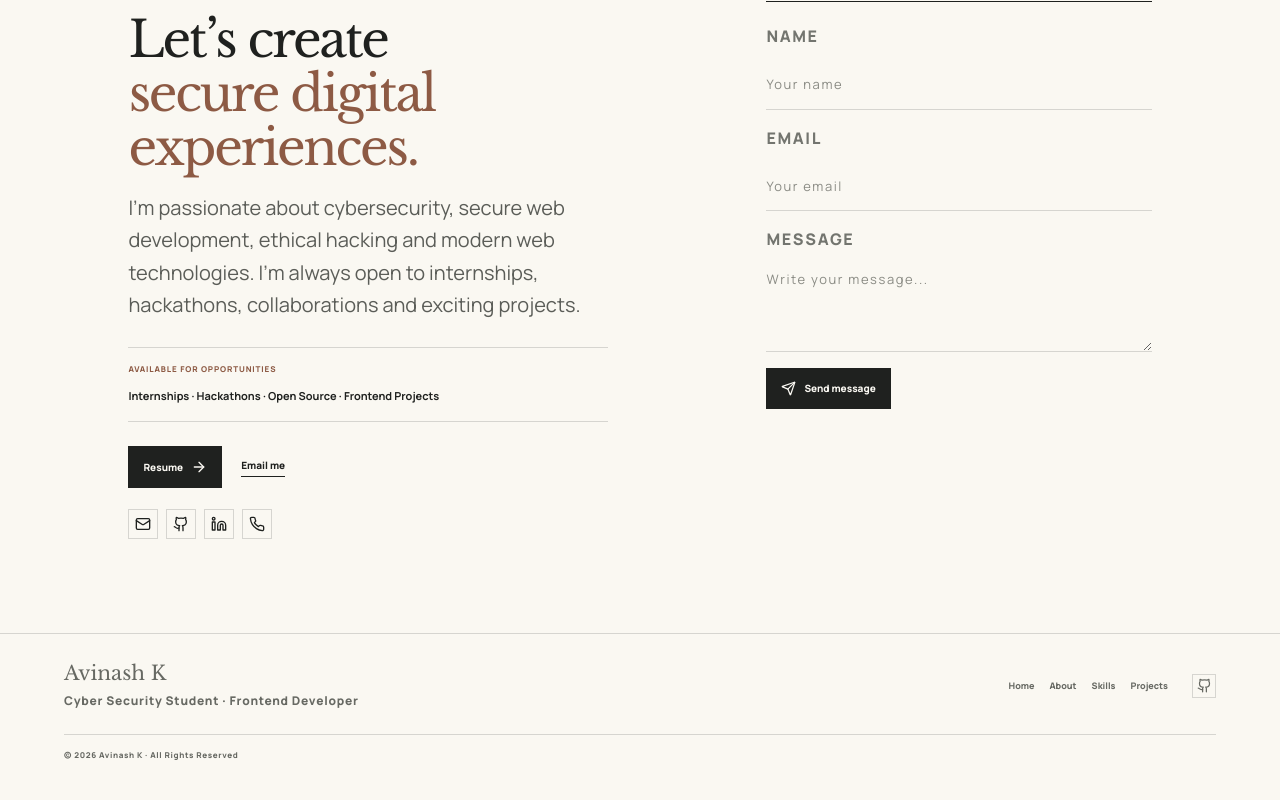
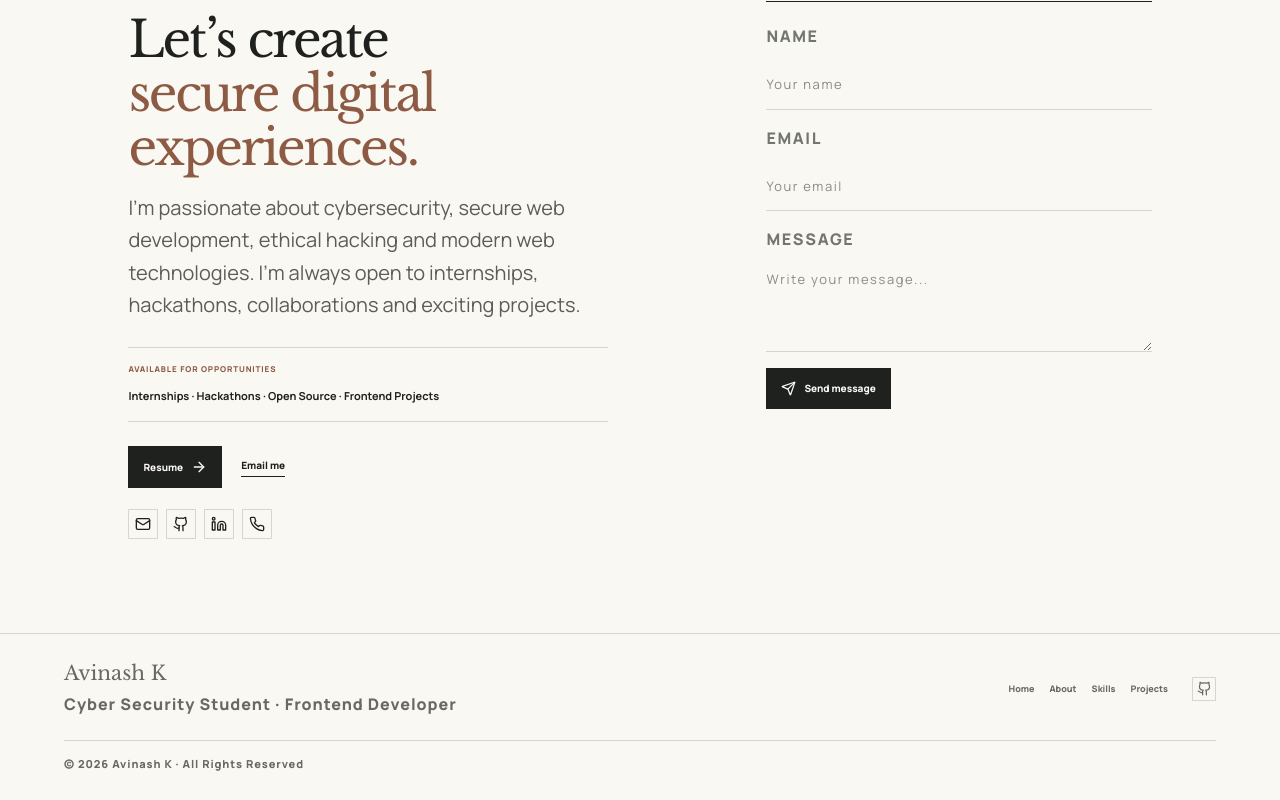
Before and after one commit to avinashk08408/Avinash-portfolio, a React (Vite) app: page / in a window 1280 px wide. Shown: the part 7715-8515 px from the top of the page. Built offline with nearby package versions, Linux system fonts and the light colour scheme; a web font is replaced by a local one.

Commit message:
Increase font sizes in Footer.css

```diff
--- a/src/components/Footer/Footer.css
+++ b/src/components/Footer/Footer.css
@@ -128,10 +128,10 @@
 
 .footer-component.ct-footer > div:first-child > span {
   margin-top: 7px;
-  font-size: 12px !important;
+  font-size: 16px !important;
   letter-spacing: 0.06em;
 }
 
 .footer-component.ct-footer > p {
-  font-size: 8px !important;
+  font-size: 11px !important;
 }
```
